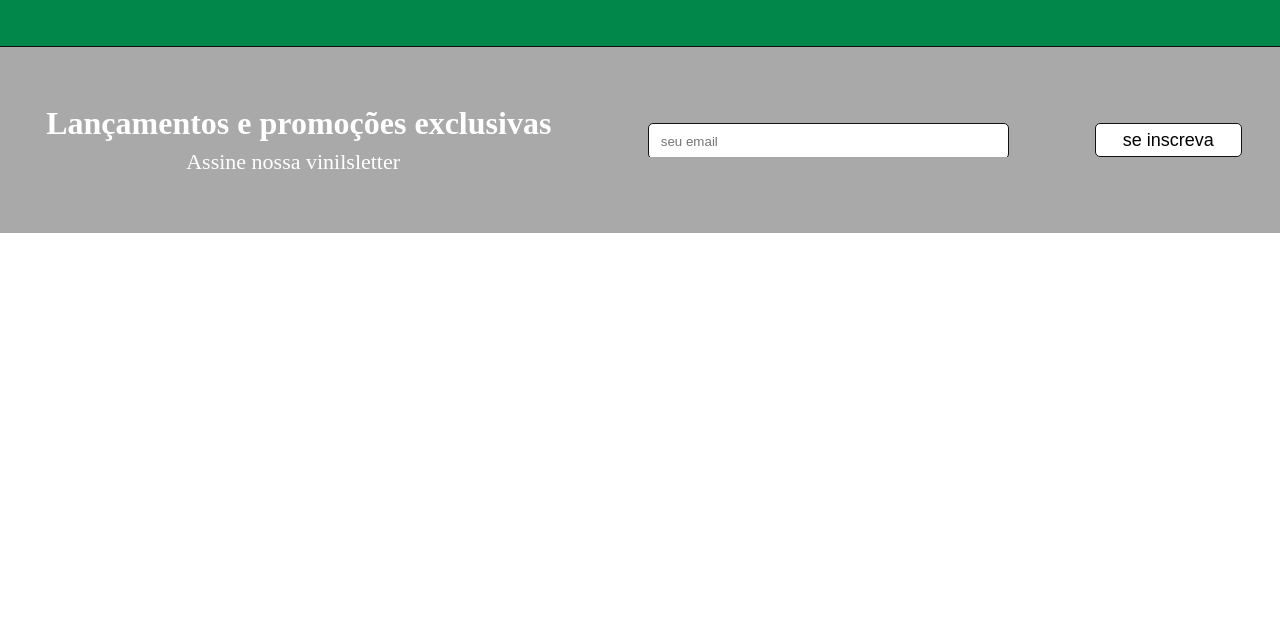
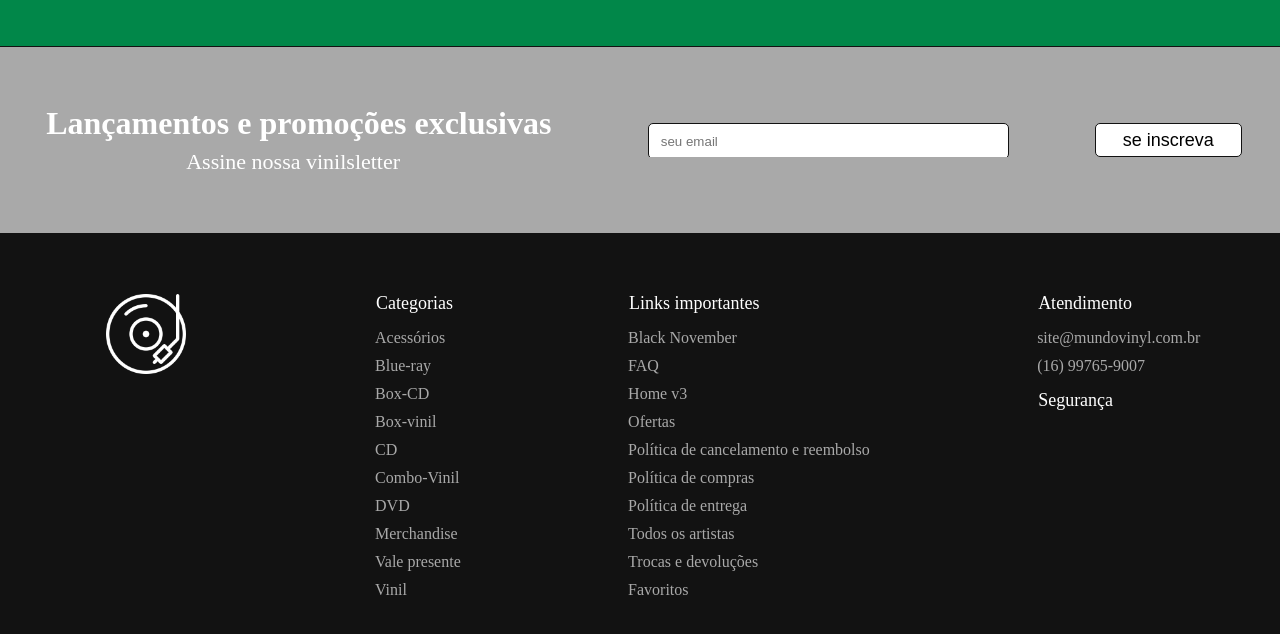
Before and after one commit to BrunoUnias/lojaVinil, a plain HTML site: page index.html in a window 1280 px wide. Shown: the part 1335-1969 px from the top of the page. Before the commit the page ends 1568 px from the top, so only its background shows below. Drawn offline with Linux system fonts and the light colour scheme.

Commit message:
criei o footer

```diff
--- a/index.html
+++ b/index.html
@@ -8,6 +8,7 @@
     <link rel="stylesheet" href="src/estilo/cabeçalho.css">
     <link rel="stylesheet" href="src/estilo/principal.css">
     <link rel="stylesheet" href="src/estilo/secao.css">
+    <link rel="stylesheet" href="src/estilo/footer.css">
     <link rel="stylesheet" href="https://cdnjs.cloudflare.com/ajax/libs/font-awesome/6.6.0/css/all.min.css">
 </head>
 <body>
@@ -101,6 +102,56 @@
             </section>
         </div>
     </div>
+    <div>
+        <footer class="rodape">
+            <div class="footerRow">
+                <img src="src/assests/vinil.png" alt="">
+                <div>
+                    <ul>
+                        <p>Categorias</p>
+                        <li><a href="">Acessórios</a></li>
+                        <li><a href="">Blue-ray</a></li>
+                        <li><a href="">Box-CD</a></li>
+                        <li><a href="">Box-vinil</a></li>
+                        <li><a href="">CD</a></li>
+                        <li><a href="">Combo-Vinil</a></li>
+                        <li><a href="">DVD</a></li>
+                        <li><a href="">Merchandise</a></li>
+                        <li><a href="">Vale presente</a></li>
+                        <li><a href="">Vinil</a></li>
+                    </ul>
+                </div>
+                <div>
+                    <ul>
+                        <p>Links importantes</p>
+                        <li><a href="">Black November</a></li>
+                        <li><a href="">FAQ</a></li>
+                        <li><a href="">Home v3</a></li>
+                        <li><a href="">Ofertas</a></li>
+                        <li><a href="">Política de cancelamento e reembolso</a></li>
+                        <li><a href="">Política de compras</a></li>
+                        <li><a href="">Política de entrega</a></li>
+                        <li><a href="">Todos os artistas</a></li>
+                        <li><a href="">Trocas e devoluções</a></li>
+                        <li><a href="">Favoritos</a></li>
+                </div>
+                <div>
+                    <ul>
+                        <p>Atendimento</p>
+                        <li><a href="">site@mundovinyl.com.br</a></li>
+                        <li><a href="">(16) 99765-9007</a></li>
+                    </ul>
+                    <div class="cs">
+                        <p>Segurança</p>
+                        <ul>
+                            <li>
+                            </li>
+                        </ul>
+                    </div>
+                </div>
+            </div>
+        </footer>
+    </div>
     <script src="scripta.js"></script>
     <script src="scriptb.js"></script>
     <script src="scriptc.js"></script>
--- /dev/null
+++ b/src/estilo/footer.css
@@ -0,0 +1,49 @@
+.rodape {
+    border-top: 1.4px solid #121212;
+    background: #121212;
+    width: 100%;
+    padding: 60px 4px;
+
+}
+
+footer img {
+    filter: invert(100%);
+    height: 80px;
+    padding-right: 28px;
+    padding-left: 24px;
+
+}
+
+footer p {
+    display: flex;
+    font-size: 18px;
+    padding-left: 7px;
+    padding-bottom: 12px;
+    color: white;
+    align-items: center;
+
+}
+
+.footerRow {
+    display: flex;
+    flex-direction: row;
+    justify-content: space-around;
+
+}
+
+.cs {
+    padding-top: 11px;
+
+}
+
+footer ul li {
+    display: flex;
+    padding: 6px;
+
+}
+
+footer a {
+    font-size: 16px;
+    color: #A9A9A9;
+
+}
```
